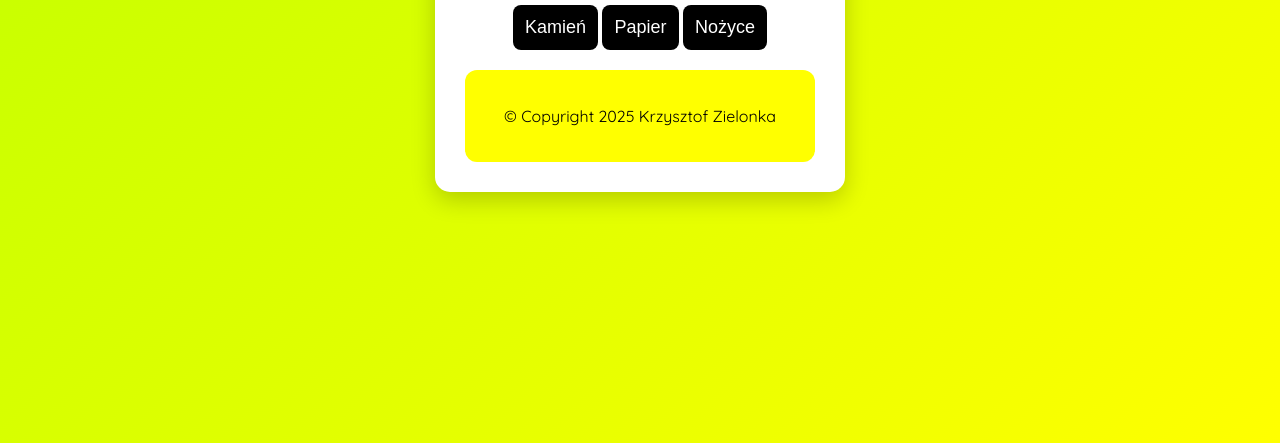
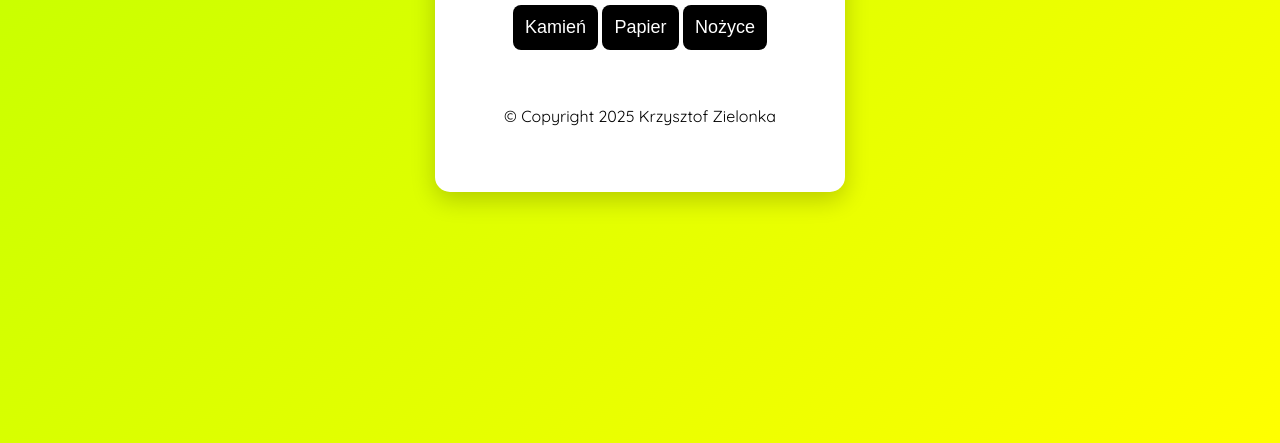
Before and after one commit to savespace/javascript-prework, a website: page index.html in a window 1280 px wide. Shown: the part 357-800 px from the top of the page. Drawn offline with nearby package versions, Linux system fonts and the light colour scheme; files that its build step writes are made by us from their sources; a web font is replaced by a local one.

```diff
--- a/index.html
+++ b/index.html
@@ -15,6 +15,7 @@
 			<button id="button-scissors" type="button">Nożyce</button>
 		</div>
 		<div id="messages"></div>
+		<div id="result"></div>
 		<div class="footer">
 			<p>&copy; Copyright 2025 Krzysztof Zielonka</p>
 		</div>
--- a/sass/style.scss
+++ b/sass/style.scss
@@ -56,9 +56,8 @@
 }
 
 .footer {
-  background-color: #ffff00;
   padding: 20px 10px;
   text-align: center;
   border-radius: 12px;
-  margin-top: 12px;
+  margin-top: 8px;
 }
```
Also changed, not shown: 1 other file.
